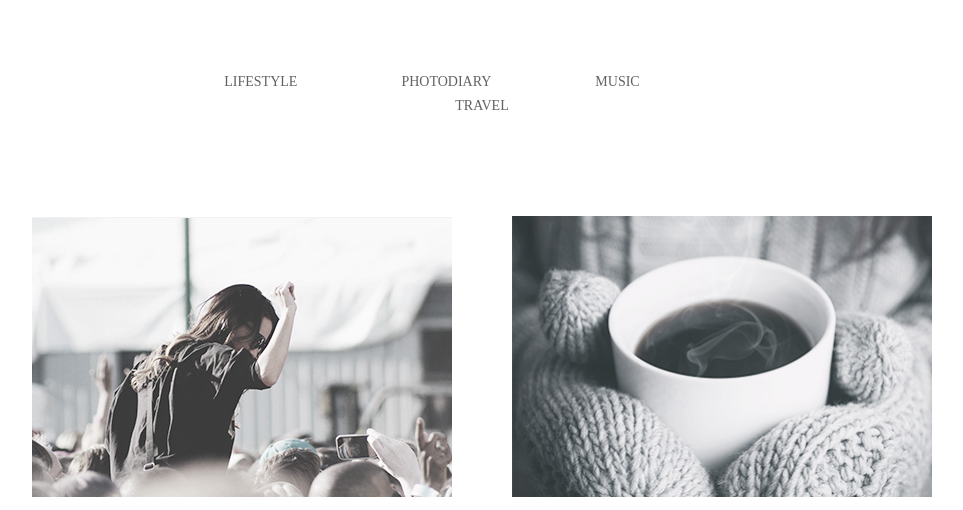
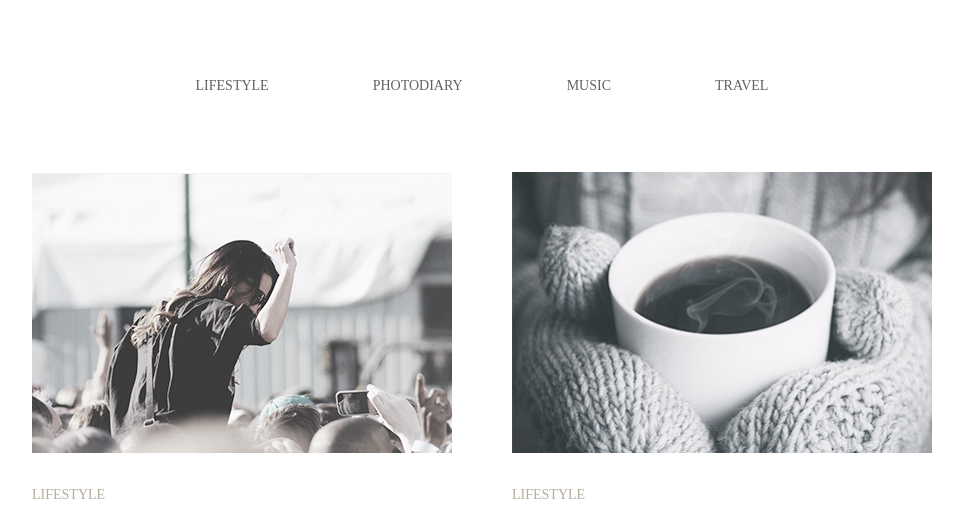
Before and after one commit to chain-mailer/goit-fe-course, a plain HTML site: page module-03/index.html in a window 1280 px wide. Shown: the top 510 px of the page, without its empty margins (158-1121 px from the left). Drawn offline with Linux system fonts and the light colour scheme.

Commit message:
modified padding site-nav

```diff
--- a/module-03/css/styles.css
+++ b/module-03/css/styles.css
@@ -21,7 +21,7 @@ ul {
 }
 
 .site-nav {
-  padding: 70px 164px 98px;
+  padding: 74px 0px;
   text-align: center;
 }
 
```
